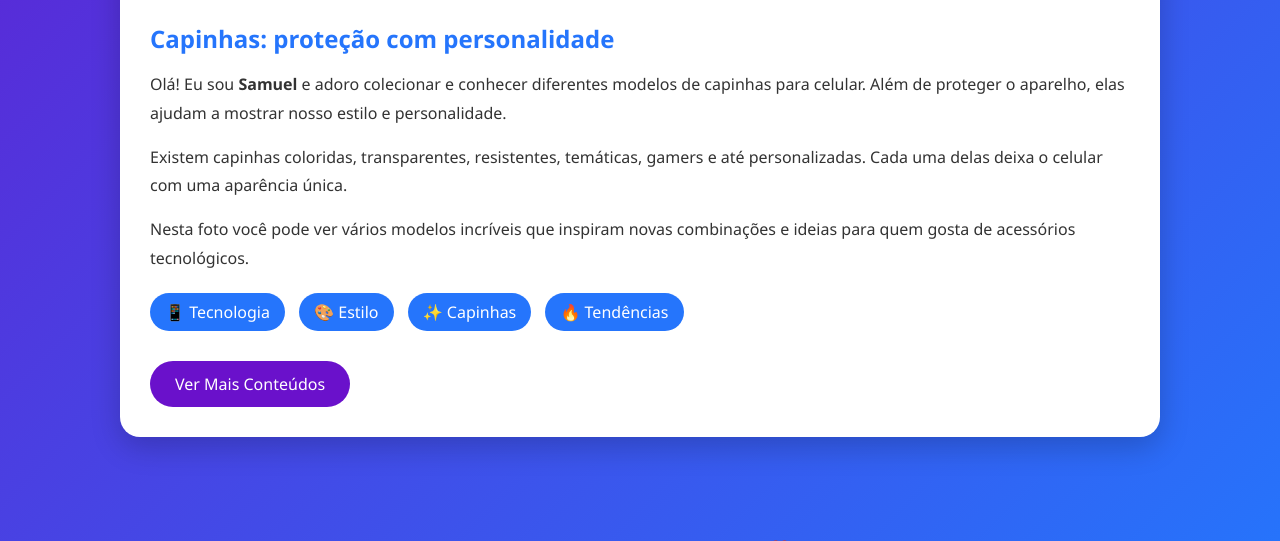
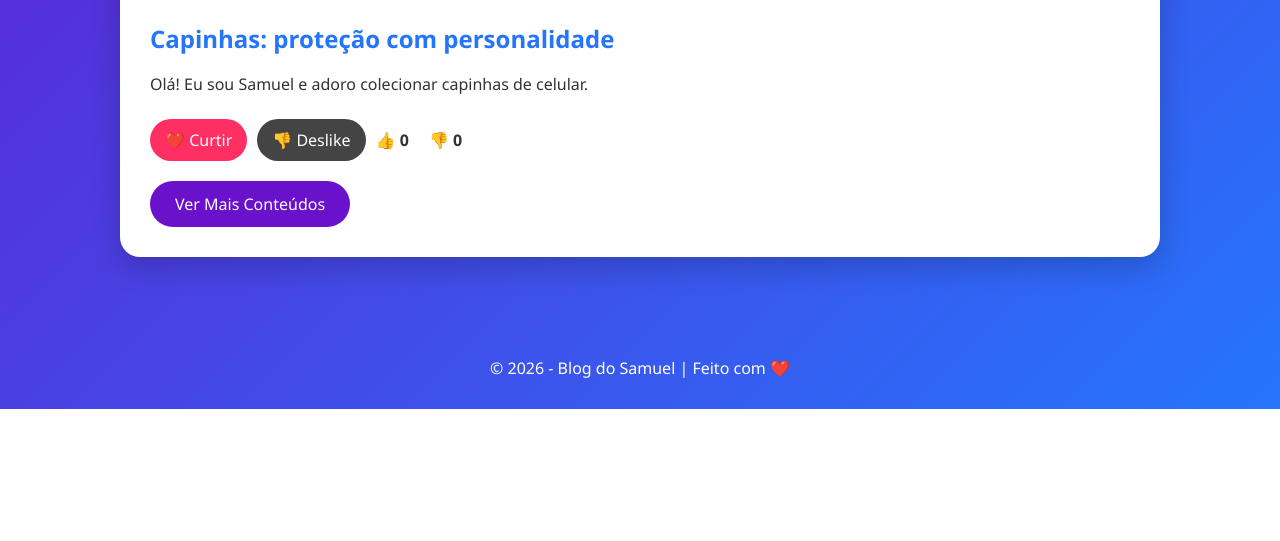
Before and after one commit to samuelquintana1900/blog-samuel, a plain HTML site: page index.html in a window 1280 px wide. Shown: the part 715-1256 px from the top of the page. After the commit the page ends 1124 px from the top, so only its background shows below. Drawn offline with Linux system fonts and the light colour scheme.

Commit message:
Refactor button styles and update content

```diff
--- a/index.html
+++ b/index.html
@@ -45,11 +45,6 @@
         border-radius:20px;
         overflow:hidden;
         box-shadow:0 10px 30px rgba(0,0,0,0.2);
-        transition:0.3s;
-    }
-
-    .card:hover{
-        transform:translateY(-8px);
     }
 
     .card img{
@@ -86,13 +81,6 @@
         margin-bottom:10px;
     }
 
-    footer{
-        text-align:center;
-        color:white;
-        padding:30px;
-        margin-top:40px;
-    }
-
     .btn{
         display:inline-block;
         margin-top:20px;
@@ -101,14 +89,56 @@
         text-decoration:none;
         padding:12px 25px;
         border-radius:30px;
+    }
+
+    footer{
+        text-align:center;
+        color:white;
+        padding:30px;
+        margin-top:40px;
+    }
+
+    /* ❤️ / 👎 */
+    .reactions{
+        margin-top:20px;
+        display:flex;
+        align-items:center;
+        gap:10px;
+    }
+
+    .like-btn, .dislike-btn{
+        border:none;
+        padding:10px 15px;
+        border-radius:30px;
+        cursor:pointer;
+        color:white;
+        font-size:16px;
         transition:0.3s;
     }
 
-    .btn:hover{
-        background:#2575fc;
+    .like-btn{
+        background:#ff2e63;
+    }
+
+    .dislike-btn{
+        background:#444;
+    }
+
+    .active-like{
+        background:#b3003c !important;
+    }
+
+    .active-dislike{
+        background:#000 !important;
+    }
+
+    .counter{
+        font-weight:bold;
+        margin-right:10px;
     }
 </style>
 </head>
+
 <body>
 
 <header>
@@ -117,44 +147,83 @@
 </header>
 
 <div class="container">
+
     <div class="card">
-        <img src="https://photos.enjoei.com.br/kit-capinhas-celular-varios-modelos-43-capinhas-98721575/800x800/czM6Ly9waG90b3MuZW5qb2VpLmNvbS5ici9wcm9kdWN0cy8zNDkzMTc5NS8wZGZhMTY3NGUyYzYyZGJkNjJjNzA3MDQyYmMyYTE4ZC5qcGc" alt="Capinhas de celular">
+        <img src="https://photos.enjoei.com.br/kit-capinhas-celular-varios-modelos-43-capinhas-98721575/800x800/czM6Ly9waG90b3MuZW5qb2VpLmNvbS5ici9wcm9kdWN0cy8zNDkzMTc5NS8wZGZhMTY3NGUyYzYyZGJkNjJjNzA3MDQyYmMyYTE4ZC5qcGc">
 
         <div class="content">
             <h2>Capinhas: proteção com personalidade</h2>
 
-            <p>
-                Olá! Eu sou <strong>Samuel</strong> e adoro colecionar e conhecer
-                diferentes modelos de capinhas para celular. Além de proteger o aparelho,
-                elas ajudam a mostrar nosso estilo e personalidade.
-            </p>
+            <p>Olá! Eu sou Samuel e adoro colecionar capinhas de celular.</p>
 
-            <p>
-                Existem capinhas coloridas, transparentes, resistentes, temáticas,
-                gamers e até personalizadas. Cada uma delas deixa o celular com uma
-                aparência única.
-            </p>
+            <!-- REAÇÕES -->
+            <div class="reactions">
+                <button class="like-btn" id="likeBtn" onclick="like()">❤️ Curtir</button>
+                <button class="dislike-btn" id="dislikeBtn" onclick="dislike()">👎 Deslike</button>
 
-            <p>
-                Nesta foto você pode ver vários modelos incríveis que inspiram novas
-                combinações e ideias para quem gosta de acessórios tecnológicos.
-            </p>
-
-            <div class="tags">
-                <span class="tag">📱 Tecnologia</span>
-                <span class="tag">🎨 Estilo</span>
-                <span class="tag">✨ Capinhas</span>
-                <span class="tag">🔥 Tendências</span>
+                <span class="counter">👍 <span id="likes">0</span></span>
+                <span class="counter">👎 <span id="dislikes">0</span></span>
             </div>
 
             <a href="#" class="btn">Ver Mais Conteúdos</a>
         </div>
     </div>
+
 </div>
 
 <footer>
     © 2026 - Blog do Samuel | Feito com ❤️
 </footer>
 
+<script>
+    let state = "none"; // none | like | dislike
+    let likes = 0;
+    let dislikes = 0;
+
+    function updateUI(){
+        document.getElementById("likes").textContent = likes;
+        document.getElementById("dislikes").textContent = dislikes;
+
+        const likeBtn = document.getElementById("likeBtn");
+        const dislikeBtn = document.getElementById("dislikeBtn");
+
+        likeBtn.classList.remove("active-like");
+        dislikeBtn.classList.remove("active-dislike");
+
+        if(state === "like"){
+            likeBtn.classList.add("active-like");
+        }
+        else if(state === "dislike"){
+            dislikeBtn.classList.add("active-dislike");
+        }
+    }
+
+    function like(){
+        if(state === "like"){
+            likes--;
+            state = "none";
+        }
+        else {
+            if(state === "dislike") dislikes--;
+            likes++;
+            state = "like";
+        }
+        updateUI();
+    }
+
+    function dislike(){
+        if(state === "dislike"){
+            dislikes--;
+            state = "none";
+        }
+        else {
+            if(state === "like") likes--;
+            dislikes++;
+            state = "dislike";
+        }
+        updateUI();
+    }
+</script>
+
 </body>
 </html>
```
